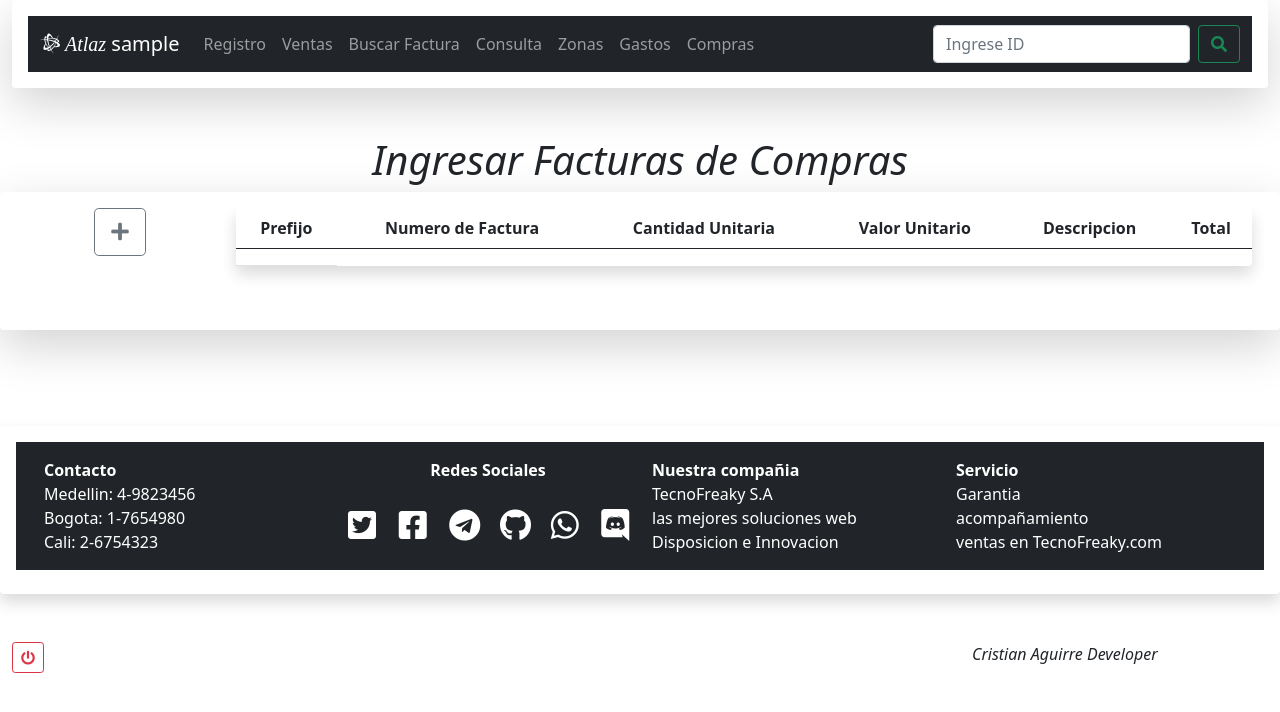
After one commit to dextter1913/SistemaMultiaseo, a PHP site: page /compras/ in a window 1280 px wide. The commit adds this page. Shown: the top 712 px of the page. Run offline with PHP 8.4, Linux system fonts and the light colour scheme; the visitor is signed in with stand-in values (Sample User, id 1); lists and menus that the app fills with data are empty; some libraries are stand-ins or nearby versions.

Commit message:
Agregando tabla, modulo y modal de compras

```diff
--- /dev/null
+++ b/compras/index.php
@@ -0,0 +1,63 @@
+<?php
+session_start();
+if (isset($_SESSION['usuario'])) {
+    require_once '../estructura/superior.php';
+?>
+    <center>
+        <h1><i>Ingresar Facturas de Compras</i></h1>
+    </center>
+    <div class="container-fluid">
+        <div class="row shadow-lg p-3 mb-5 bg-body rounded">
+            <div class="col-12 col-sm-2 col-md-2 col-lg-2">
+                <center>
+                    <button type="button" class="btn btn-outline-secondary btn-lg" data-bs-toggle="modal" data-bs-target="#exampleModal">
+                        <i class="fas fa-plus"></i>
+                    </button>
+                    <?php require_once '../estructura/Modalingresarcompras.php'; ?>
+                </center>
+            </div>
+            <div class="col-12 col-sm-10 col-md-10 col-lg-10 table-responsive">
+                <table class="table table-hover shadow p-3 mb-5 bg-body rounded">
+                    <thead>
+                        <tr>
+                            <th>
+                                <center>Prefijo</center>
+                            </th>
+                            <th>
+                                <center>Numero de Factura</center>
+                            </th>
+                            <th>
+                                <center>Cantidad Unitaria</center>
+                            </th>
+                            <th>
+                                <center>Valor Unitario</center>
+                            </th>
+                            <th>
+                                <center>Descripcion</center>
+                            </th>
+                            <th>
+                                <center>Total</center>
+                            </th>
+                        </tr>
+                    </thead>
+                    <tbody>
+                        <tr>
+                            <td><center></center></td>
+                        </tr>
+                    </tbody>
+                </table>
+            </div>
+        </div>
+    </div>
+
+
+    <?php
+    ////fecha de factura, numero de factura, descripcion, cantidad, valor unitario, y total,
+    ?>
+
+<?php
+    require_once '../estructura/inferior.php';
+} else {
+    header('Location:../');
+}
+?>
--- /dev/null
+++ b/estructura/Modalingresarcompras.php
@@ -0,0 +1,40 @@
+<div class="modal fade" id="exampleModal" tabindex="-1" aria-labelledby="exampleModalLabel" aria-hidden="true">
+    <div class="modal-dialog modal-lg">
+        <div class="modal-content">
+            <form action="../compras/" method="post">
+                <div class="modal-header">
+                    <h5 class="modal-title">Ingresar Compras</h5>
+                    <button type="button" class="btn-close" data-bs-dismiss="modal" aria-label="Close"></button>
+                </div>
+                <div class="modal-body">
+                    <div class="container-fluid">
+                        <div class="row">
+                            <div class="col-12 col-sm-6 col-md-2 col-lg-2">
+                                <label for="Prefijos">Prefijo</label>
+                                <input type="text" name="Prefijos" id="Prefijos" class="form-control" placeholder="Az">
+                                <label for="Cantidad">Cantidad</label>
+                                <input type="number" name="Cantidad" id="Cantidad" placeholder="Cantidad" class="form-control">
+                            </div>
+                            <div class="col-12 col-sm-6 col-md-4 col-lg-4">
+                                <label for="NumeroFactura">Numero Factura</label>
+                                <input type="number" name="NumeroFactura" id="NumeroFactura" class="form-control" placeholder="Ingrese Numero">
+                                <label for="ValorUnitario">Valor Unitario</label>
+                                <input type="number" name="ValorUnitario" id="ValorUnitario" class="form-control" placeholder="Valor">
+                                <label for="Total">Total</label>
+                                <input type="number" name="Total" id="Total" class="form-control" placeholder="Total">
+                            </div>
+                            <div class="col-12 col-sm-6 col-md-6 col-lg-6">
+                                <label for="Descripcion">Descripcion</label>
+                                <textarea name="Descripcion" id="Descripcion" cols="30" rows="10" class="form-control" placeholder="Ingrese la descripcion"></textarea>
+                            </div>
+                        </div>
+                    </div>
+                </div>
+                <div class="modal-footer">
+                    <button type="button" class="btn btn-outline-danger" data-bs-dismiss="modal">Cerrar</button>
+                    <button type="button" class="btn btn-outline-success" name="btninsertarfactura">Guardar</button>
+                </div>
+            </form>
+        </div>
+    </div>
+</div>
--- a/estructura/superior.php
+++ b/estructura/superior.php
@@ -28,9 +28,6 @@
                     <div class="collapse navbar-collapse" id="navbarSupportedContent">
                         <ul class="navbar-nav me-auto mb-2 mb-lg-0">
                             <li class="nav-item">
-                                <a class="nav-link " aria-current="page" href="../app">Inicio</a>
-                            </li>
-                            <li class="nav-item">
                                 <a class="nav-link" href="../registro">Registro</a>
                             </li>
                             <li class="nav-item">
@@ -48,6 +45,9 @@
                             <li class="nav-item">
                                 <a class="nav-link" href="../gastos/">Gastos</a>
                             </li>
+                            <li class="nav-item">
+                                <a class="nav-link" href="../compras/">Compras</a>
+                            </li>
                         </ul>
                         <form action="../busqueda/" method="GET" class="d-flex">
                             <input class="form-control me-2" name="id" type="search" placeholder="Ingrese ID" aria-label="Search">
--- a/index.php
+++ b/index.php
@@ -20,7 +20,7 @@
         echo $_SESSION['Error'];
     }
     if (isset($_SESSION['usuario'])) {
-        header('Location:principal/app.php');
+        header('Location:app/');
     }
     ?>
     <br><br>
```
